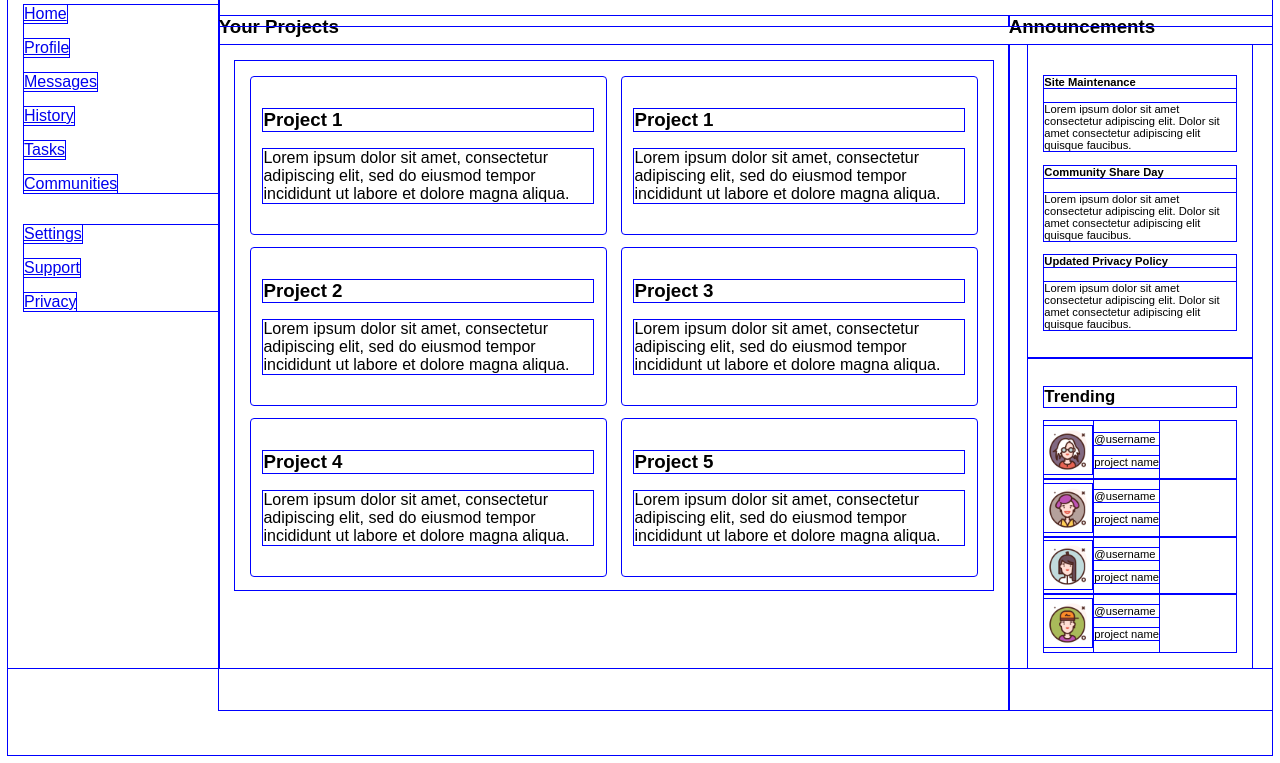
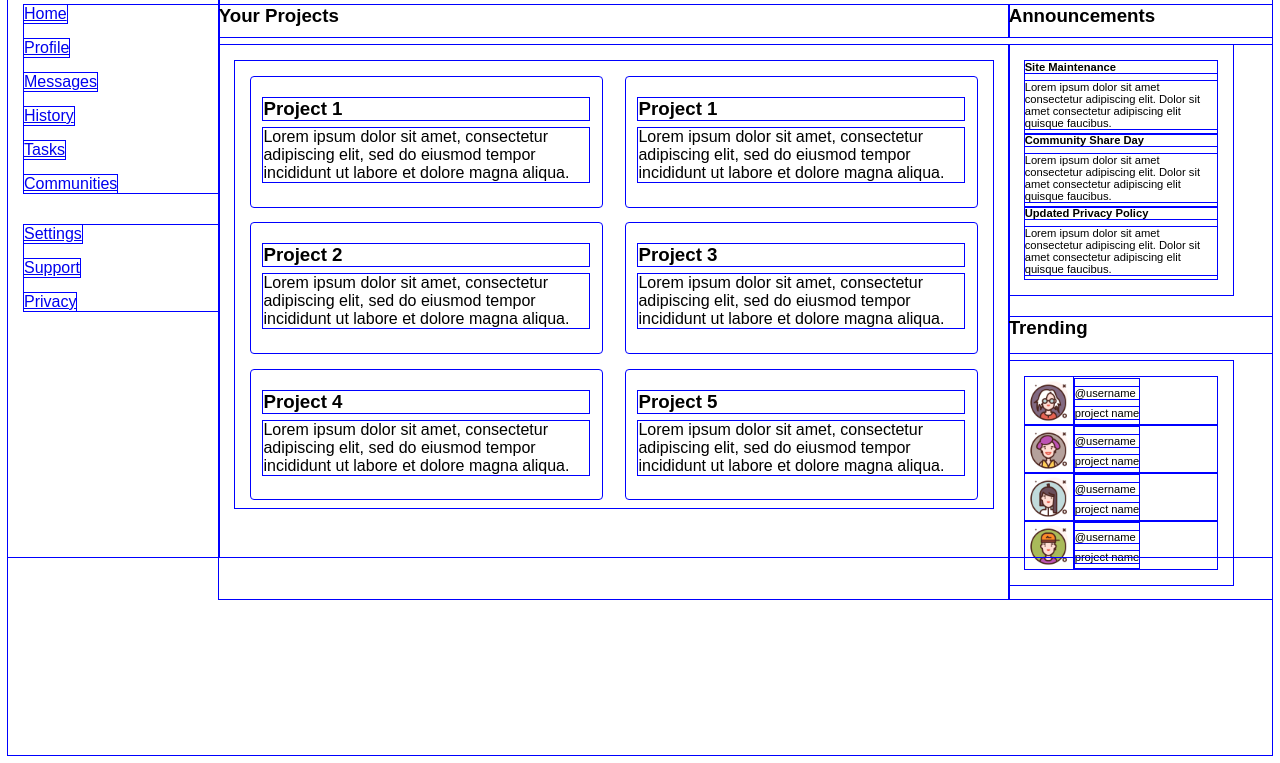
Before and after one commit to Micjaggs/dashboard-design, a plain HTML site: page index.html in a window 1280 px wide. Shown: the part 53-816 px from the top of the page. Drawn offline with Linux system fonts and the light colour scheme.

Commit message:
style info-bar

```diff
--- a/index.html
+++ b/index.html
@@ -109,8 +109,9 @@
                         </div>
                     </section>
 
+
+                    <h3>Trending</h3>
                     <section class="trending">
-                        <h2>Trending</h2>
                         <div class="trending-user">
                             <img src="Pictures/avatar.png" alt="lady icon created by Darius Dan - Flaticon" class="avatar">
                             <div class="user-met">
--- a/style.css
+++ b/style.css
@@ -1,6 +1,20 @@
 * {
     outline: solid blue 1px;
     font-family:Arial, Helvetica, sans-serif ;
+}
+
+h4 {
+    margin: 0;
+}
+
+p {
+    margin-top: 0.5rem;
+    margin-bottom: 0.3rem;
+}
+
+h3 {
+    margin-top: 0.5rem;
+    margin-bottom: 0.5rem;
 }
 
 .dashboard-layout {
@@ -76,7 +90,7 @@
     display: grid;
     grid-template-columns: repeat(2, minmax(175px, 1fr));
     grid-auto-rows: 1fr;
-    gap: 1rem;
+    gap: 1.5rem;
     padding: 1rem;
 }
 
@@ -90,10 +104,7 @@
 /* announcements and trending aside */
 
 .info-bar {
-    display: flex;
-    flex-direction: column;
-    align-items: center;
-    align-content: space-between;
+    display: grid;
 
 }
 
@@ -103,13 +114,18 @@
 }
 
 .announcements {
+    display: flex;
+    flex-direction: column;
     width: 12rem;
+    align-self: flex-start
+
 }
 
 .trending {
     display: flex;
     flex-direction: column;
     width: 12rem;
+    align-self: flex-start;
 }
 
 .avatar {
@@ -123,11 +139,6 @@
     gap: 2px;
 }
 
-.user-met {
-    gap: 0;
-}
-
-
 
 /* mobile breakpoint */
 
```
